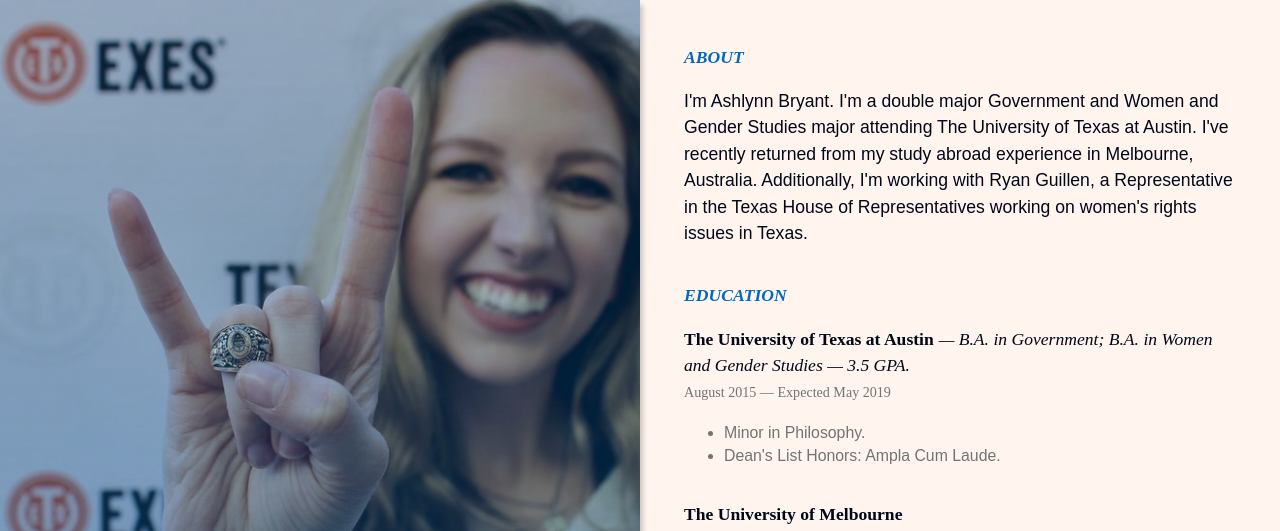
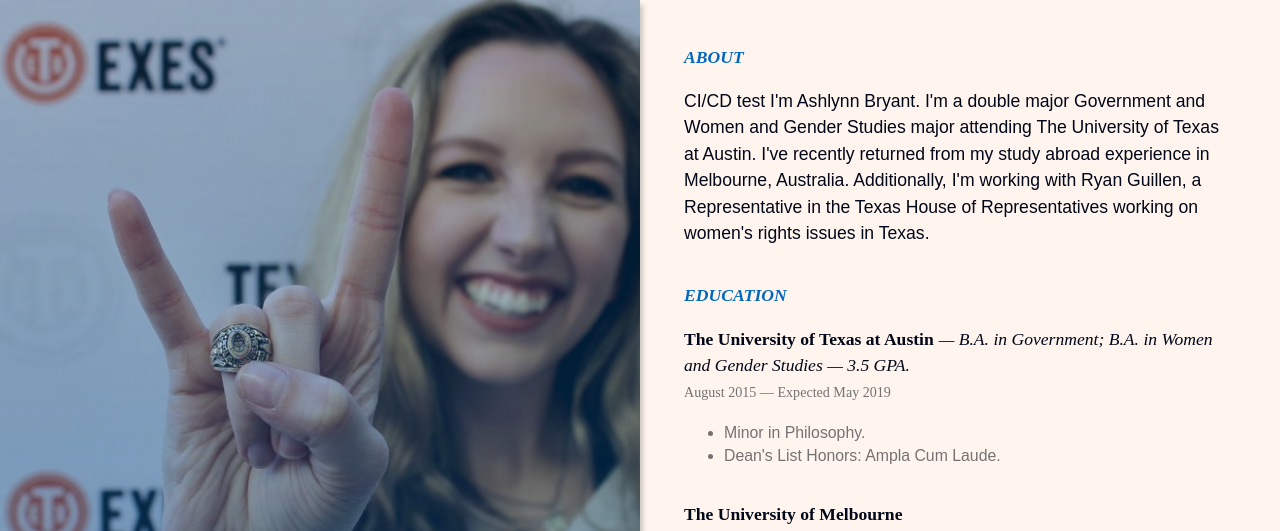
Before and after one commit to BrandonHarrisonCode/Personal-Website, a plain HTML site: page public_html/index.html in a window 1280 px wide. Shown: the top 531 px of the page. Drawn offline with Linux system fonts and the light colour scheme.

Commit message:
CI/CD test

```diff
--- a/public_html/index.html
+++ b/public_html/index.html
@@ -23,6 +23,7 @@
                 <div id="resumetext" class="text">
                     <div class="section">
                       <h4>About</h4>
+                      CI/CD test
                         I'm Ashlynn Bryant.  I'm a double major Government and Women and Gender Studies major attending The University of Texas at Austin.  I've recently returned from my study abroad experience in Melbourne, Australia.  Additionally, I'm working with Ryan Guillen, a Representative in the Texas House of Representatives working on women's rights issues in Texas.
                     </div>
                     <div class="section">
```
